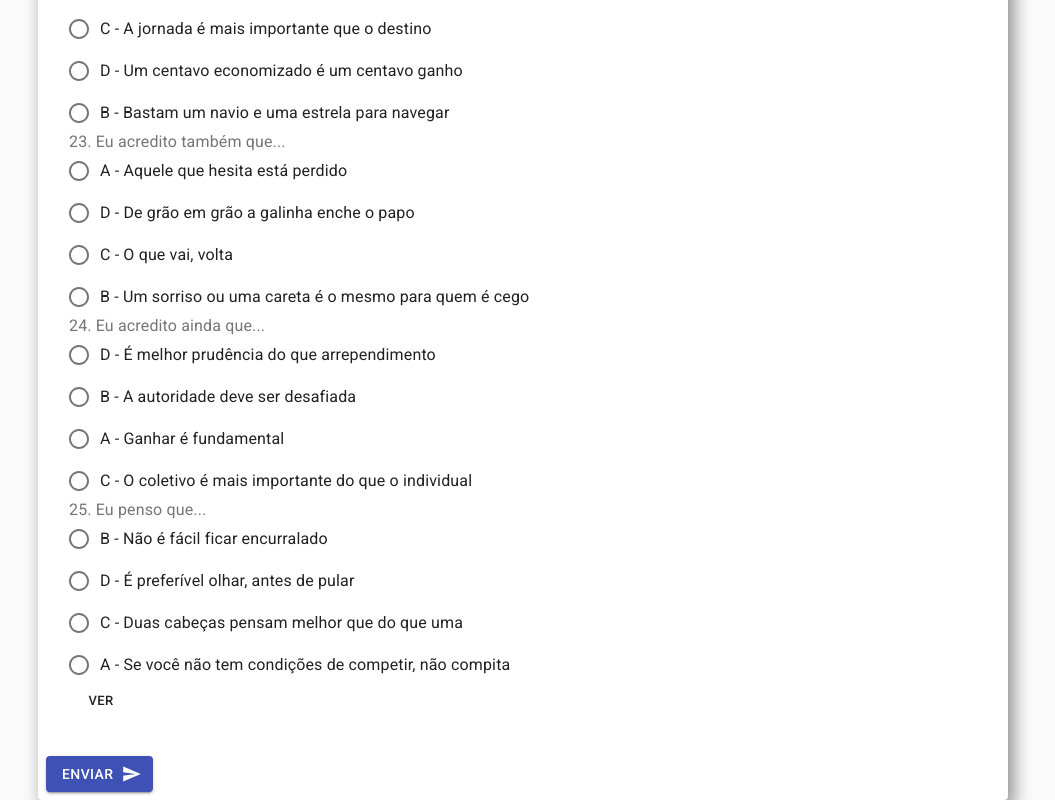
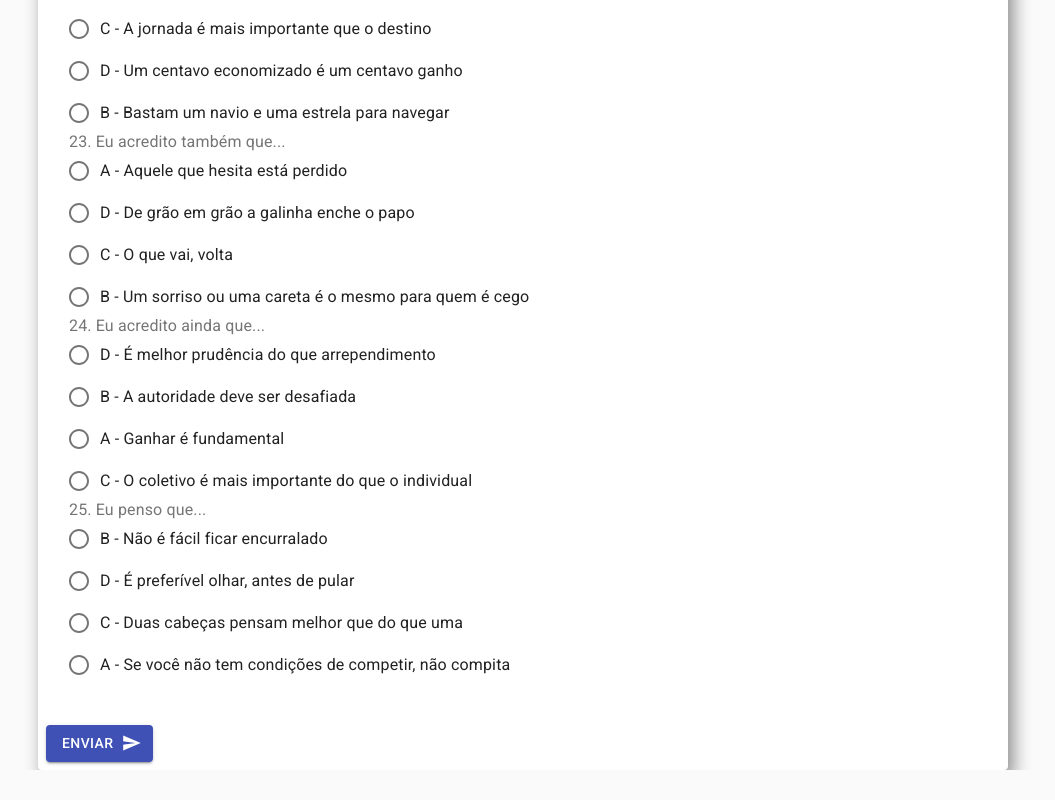
Before and after one commit to renato87rj/preferencia-cerebral, a React (Create React App) app: page / in a window 1280 px wide. Shown: the part 4048-4848 px from the top of the page, without its empty margins (117-1172 px from the left). After the commit the page ends 4818 px from the top, so only its background shows below. Built offline with nearby package versions, Linux system fonts and the light colour scheme.

Commit message:
movendo métodos para component pai

```diff
--- a/src/components/Card/SimpleCard.js
+++ b/src/components/Card/SimpleCard.js
@@ -1,4 +1,4 @@
-import React from 'react';
+import React, { useEffect, useState } from 'react';
 import { makeStyles } from '@material-ui/core/styles';
 import Card from '@material-ui/core/Card';
 import CardActions from '@material-ui/core/CardActions';
@@ -7,6 +7,7 @@ import Button from '@material-ui/core/Button';
 import Typography from '@material-ui/core/Typography';
 import RadioForm from '../RadioForm/RadioForm';
 import { Icon } from '@material-ui/core';
+import Questoes from '../../models/Questoes';
 
 const useStyles = makeStyles({
   root: {
@@ -29,7 +30,21 @@ const useStyles = makeStyles({
 });
 
 export default function SimpleCard() {
-  const classes = useStyles();
+    const classes = useStyles();
+    const [questoes, setQuestoes] = useState([]);
+    const [choices, setChoices] = useState({});
+
+    useEffect(() => {
+        setQuestoes(Questoes);
+    }, []);
+
+    function handleChange (event) {
+        setChoices({...choices, [event.target.name]: event.target.value});
+    };
+
+    function printValues (values) {
+        console.log(values);
+    }
 
   return (
     <div className={classes.card}>
@@ -38,10 +53,17 @@ export default function SimpleCard() {
             <Typography variant="h5" component="h2" className={classes.title}>
                 Em cada uma das 25 questões a seguir, escolha uma alternativa (A, B, C ou D) e marque-a no espaço correspondente.
             </Typography>
-            <RadioForm />
+            <RadioForm questoes={questoes} onChange={handleChange}/>
         </CardContent>
         <CardActions className={classes.buttonSend}>
-            <Button variant="contained" color="primary" endIcon={<Icon>send</Icon>}>Enviar</Button>
+            <Button
+                variant="contained"
+                color="primary"
+                onClick={() => printValues(choices)}
+                endIcon={<Icon>send</Icon>}
+            >
+                Enviar
+            </Button>
         </CardActions>
         </Card>
     </div>
--- a/src/components/RadioForm/RadioForm.js
+++ b/src/components/RadioForm/RadioForm.js
@@ -1,45 +1,25 @@
-import React, {useState, useEffect} from 'react';
+import React from 'react';
 import Radio from '@material-ui/core/Radio';
 import RadioGroup from '@material-ui/core/RadioGroup';
 import FormControlLabel from '@material-ui/core/FormControlLabel';
 import FormControl from '@material-ui/core/FormControl';
 import FormLabel from '@material-ui/core/FormLabel';
-import Questoes from '../../models/Questoes';
-import { Button } from '@material-ui/core';
 
 import './styles.css';
 
-export default function RadioForm() {
-    const [questoes, setQuestoes] = useState([]);
-    const [choices, setChoices] = useState({});
-
-    useEffect(() => {
-        setQuestoes(Questoes);
-    }, []);
-
-    function handleChange (event) {
-        setChoices({...choices, [event.target.name]: event.target.value});
-
-        console.log(choices);
-    };
-
-    function printValues(values) {
-        console.log(values);
-    }
-
+export default function RadioForm(props) {
     return (
     <div className="questions-group">
-        {questoes.map(pergunta => (
+        {props.questoes.map(pergunta => (
             <FormControl component="fieldset" key={pergunta.name}>
             <FormLabel component="legend">{pergunta.label}</FormLabel>
-            <RadioGroup aria-label="gender" name={pergunta.name} onChange={handleChange}>
+            <RadioGroup aria-label="gender" name={pergunta.name} onChange={props.onChange}>
                 {pergunta.questions.map((question, index) =>
                     <FormControlLabel key={index} value={question.value} control={<Radio />} label={question.question} />
                 )}
             </RadioGroup>
             </FormControl>
         ))}
-        <Button size="small" onClick={() => printValues(choices)}>Ver</Button>
     </div>
   );
 }
```
